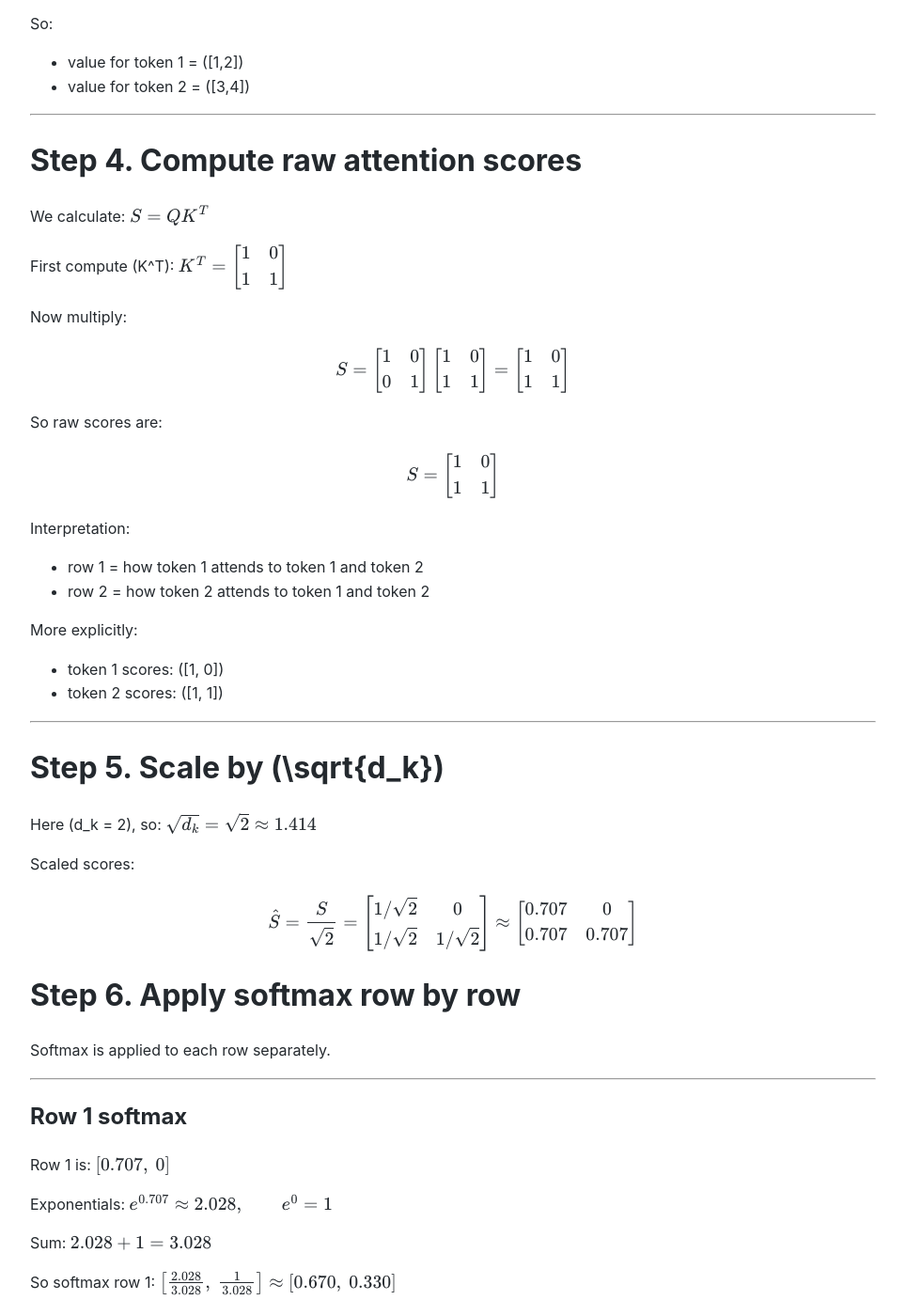
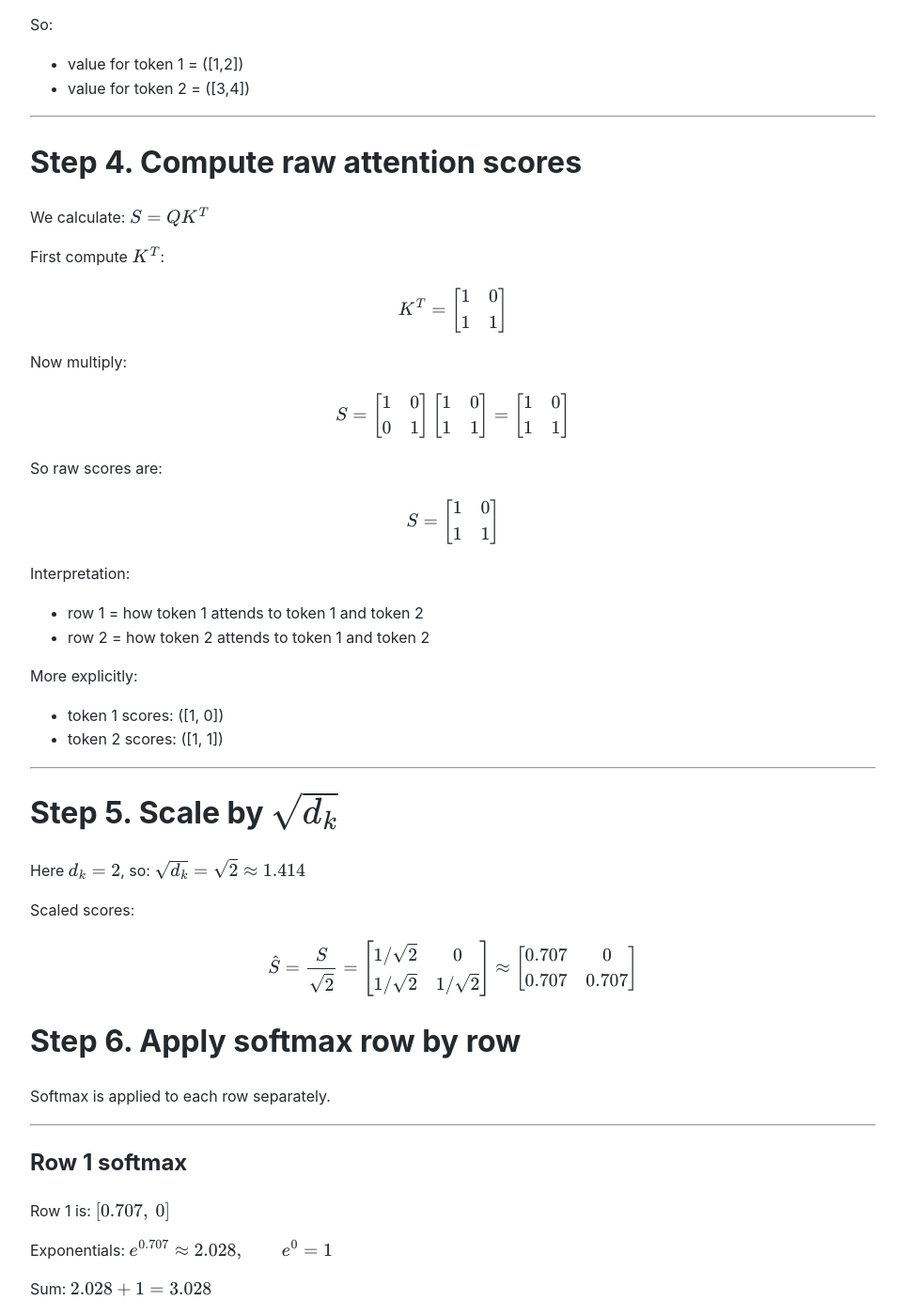
Before and after one commit to Michael-Lubinsky/michael-lubinsky.github.com, a Jekyll site: the page built from ml/attention.md, in a window 1280 px wide and 1400 px high, scrolled down 42826 px. Shown: the whole window at 94% size, without its empty margins (158-1121 px from the left). Built offline with Jekyll 4.4.1, drawn with Linux system fonts in a browser that asks for light colours; our own code applies the rules of GitHub Pages for plain Markdown files.

Commit message:
Improve formatting of equations in attention.md
Updated mathematical notation for clarity and consistency.

```diff
--- a/ml/attention.md
+++ b/ml/attention.md
@@ -1980,6 +1980,7 @@ So:
 ---
 
 ## Compute (V)
+
 $$
 V=
 \begin{bmatrix}
@@ -2008,7 +2009,8 @@ So:
 We calculate:
 $S = QK^T$
 
-First compute (K^T):
+First compute $K^T$:
+
 $$
 K^T=
 \begin{bmatrix}
@@ -2057,16 +2059,14 @@ More explicitly:
 
 ---
 
-# Step 5. Scale by (\sqrt{d_k})
-
-Here (d_k = 2), so:
-$\sqrt{d_k}=\sqrt{2}\approx 1.414$
+# Step 5. Scale by $\sqrt{d_k}$
+
+Here $d_k = 2$, so: $\sqrt{d_k}=\sqrt{2}\approx 1.414$
 
 Scaled scores:
 
 $$
-\hat S = \frac{S}{\sqrt{2}}
-=
+\hat S = \frac{S}{\sqrt{2}}=
 \begin{bmatrix}
 1/\sqrt{2} & 0 \\
 1/\sqrt{2} & 1/\sqrt{2}
@@ -2120,24 +2120,28 @@ So token 1 attends:
 ## Row 2 softmax
 
 Row 2 is:
-$
+
+$$
 [0.707,\ 0.707]
-$
+$$
 
 Exponentials:
-$
+
+$$
 e^{0.707}=2.028,\qquad e^{0.707}=2.028
-$
+$$
 
 Sum:
-$
+
+$$
 2.028+2.028=4.056
-$
+$$
 
 Softmax row 2:
-$
+
+$$
 [0.5,\ 0.5]
-$
+$$
 
 So token 2 attends equally to both tokens.
 
@@ -2155,6 +2159,7 @@ $$
 # Step 7. Multiply attention weights by V
 
 Now compute the output:
+
 $$
 O =
 \begin{bmatrix}
@@ -2172,6 +2177,7 @@ O =
 $$
 
 That is:
+
 $$
 O=
 \begin{bmatrix}
```
